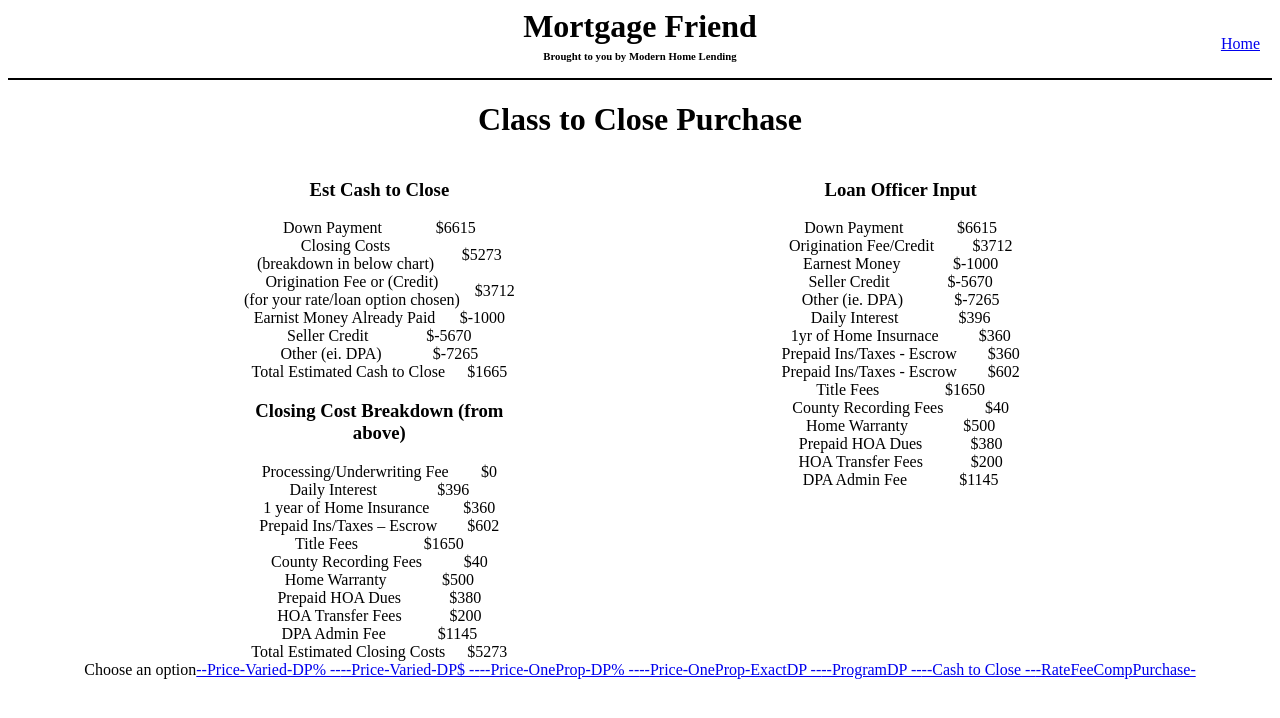
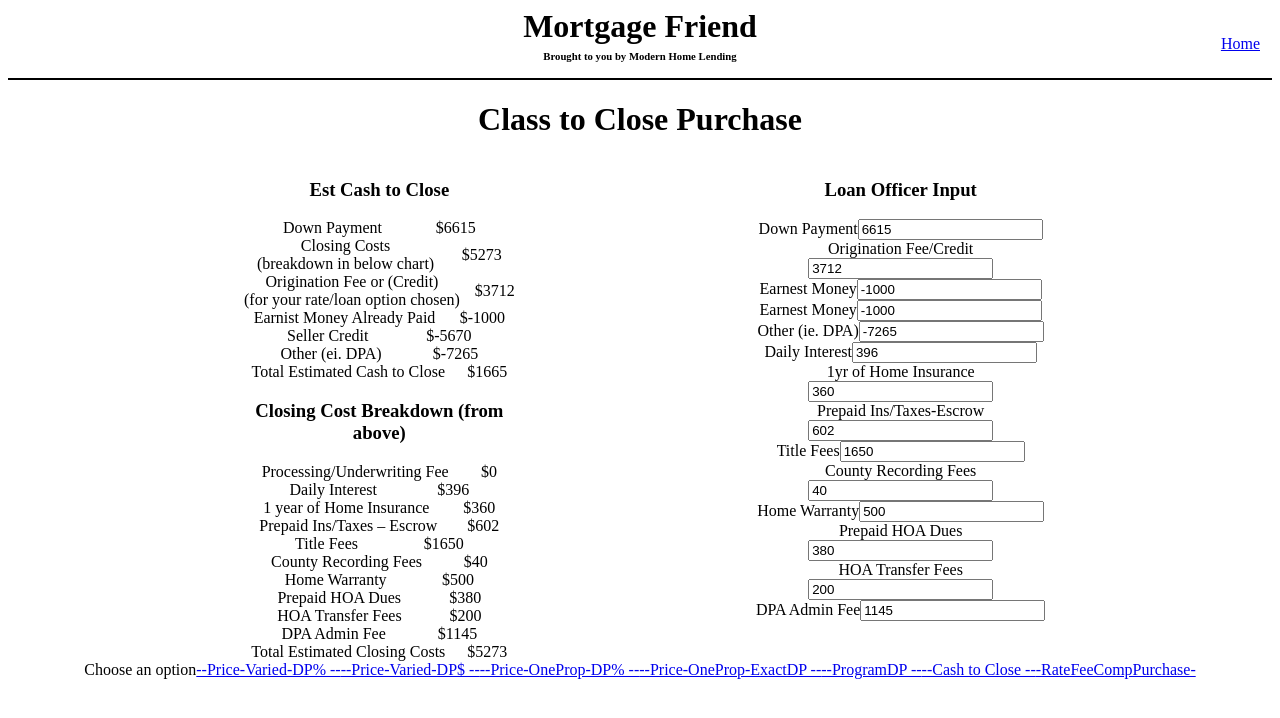
Before and after one commit to Zakery1/More-Friend, an Angular app: page /cashTC in a window 1280 px wide. Shown: the top 718 px of the page. Built offline with nearby package versions, Linux system fonts and the light colour scheme.

Commit message:
fix html on cash to close

```diff
--- a/src/app/modules/situations/components/cash-to-close/cash-to-close.component.html
+++ b/src/app/modules/situations/components/cash-to-close/cash-to-close.component.html
@@ -153,125 +153,45 @@
 	<div class="right-column">
 		<div class="right-column-child">
 			<h3>Loan Officer Input</h3>
+			<p class="input-line">Down Payment<input (input)="update()" [(ngModel)]="downPayment" type="number"></p>
 			<div class="l-r-parent">
-			<div class="l-r-child">
-						Down Payment
-			</div>
-			<div class="l-r-child">
-				${{downPayment}}
-			</div>
+				<p class="input-line">Origination Fee/Credit<input (input)="update()" [(ngModel)]="originationFC" type="number"></p>
 			</div>
 			<div class="l-r-parent">
-			<div class="l-r-child">
-						Origination Fee/Credit
-			</div>
-			<div class="l-r-child">
-						${{originationFC}}
-			</div>
+				<p class="input-line">Earnest Money<input (input)="update()" [(ngModel)]="earnestMoney" type="number"></p>
 			</div>
 			<div class="l-r-parent">
-			<div class="l-r-child">
-						Earnest Money
-			</div>
-			<div class="l-r-child">
-						${{earnestMoney}}
-			</div>
+				<p class="input-line">Earnest Money<input (input)="update()" [(ngModel)]="earnestMoney" type="number"></p>
 			</div>
 			<div class="l-r-parent">
-			<div class="l-r-child">
-					Seller Credit
-			</div>
-			<div class="l-r-child">
-				${{sellerCredit}}
-			</div>
+				<p class="input-line">Other (ie. DPA)<input (input)="update()" [(ngModel)]="otherDPA" type="number"></p>
 			</div>
 			<div class="l-r-parent">
-			<div class="l-r-child">
-						Other (ie. DPA)
-			</div>
-			<div class="l-r-child">
-						${{otherDPA}}
-			</div>
+				<p class="input-line">Daily Interest<input (input)="update()" [(ngModel)]="dailyInterest" type="number"></p>
 			</div>
 			<div class="l-r-parent">
-			<div class="l-r-child">
-						Daily Interest
-			</div>
-			<div class="l-r-child">
-						${{dailyInterest}}
-			</div>
+				<p class="input-line">1yr of Home Insurance<input (input)="update()" [(ngModel)]="oneYearHI" type="number"></p>
 			</div>
 			<div class="l-r-parent">
-			<div class="l-r-child">
-						1yr of Home Insurnace
-			</div>
-			<div class="l-r-child">
-						${{oneYearHI}}
-			</div>
+				<p class="input-line">Prepaid Ins/Taxes-Escrow<input (input)="update()" [(ngModel)]="prepaidITmE" type="number"></p>
 			</div>
 			<div class="l-r-parent">
-			<div class="l-r-child">
-						Prepaid Ins/Taxes - Escrow
-			</div>
-			<div class="l-r-child">
-						${{oneYearHI}}
-			</div>
+				<p class="input-line">Title Fees<input (input)="update()" [(ngModel)]="titleFees" type="number"></p>
 			</div>
 			<div class="l-r-parent">
-			<div class="l-r-child">
-						Prepaid Ins/Taxes - Escrow
-			</div>
-			<div class="l-r-child">
-						${{prepaidITmE}}
-			</div>
+				<p class="input-line">County Recording Fees<input (input)="update()" [(ngModel)]="countyRecordingFees" type="number"></p>
 			</div>
 			<div class="l-r-parent">
-			<div class="l-r-child">
-						Title Fees
-			</div>
-			<div class="l-r-child">
-						${{titleFees}}
-			</div>
+				<p class="input-line">Home Warranty<input (input)="update()" [(ngModel)]="homeWarranty" type="number"></p>
 			</div>
 			<div class="l-r-parent">
-			<div class="l-r-child">
-						County Recording Fees
-			</div>
-			<div class="l-r-child">
-						${{countyRecordingFees}}
-			</div>
+				<p class="input-line">Prepaid HOA Dues<input (input)="update()" [(ngModel)]="prepaidHOADues" type="number"></p>
 			</div>
 			<div class="l-r-parent">
-			<div class="l-r-child">
-						Home Warranty
-			</div>
-			<div class="l-r-child">
-						${{homeWarranty}}
-			</div>
+				<p class="input-line">HOA Transfer Fees<input (input)="update()" [(ngModel)]="hOATransferFees" type="number"></p>
 			</div>
 			<div class="l-r-parent">
-			<div class="l-r-child">
-						Prepaid HOA Dues
-			</div>
-			<div class="l-r-child">
-						${{prepaidHOADues}}
-			</div>
-		</div>
-		<div class="l-r-parent">
-			<div class="l-r-child">
-						HOA Transfer Fees
-			</div>
-			<div class="l-r-child">
-						${{hOATransferFees}}
-			</div>
-		</div>
-		<div class="l-r-parent">
-			<div class="l-r-child">
-						DPA Admin Fee
-			</div>
-			<div class="l-r-child">
-						${{dPAAdminFee}}
+				<p class="input-line">DPA Admin Fee<input (input)="update()" [(ngModel)]="dPAAdminFee" type="number"></p>
 			</div>
 		</div>
 	</div>
-</div>
--- a/src/app/modules/situations/components/cash-to-close/cash-to-close.component.scss
+++ b/src/app/modules/situations/components/cash-to-close/cash-to-close.component.scss
@@ -76,3 +76,7 @@
 h3 {
     width: 300px;
 }
+
+p {
+	margin: 0;
+}
```
Lines whose indentation alone changed are shown as unchanged.
